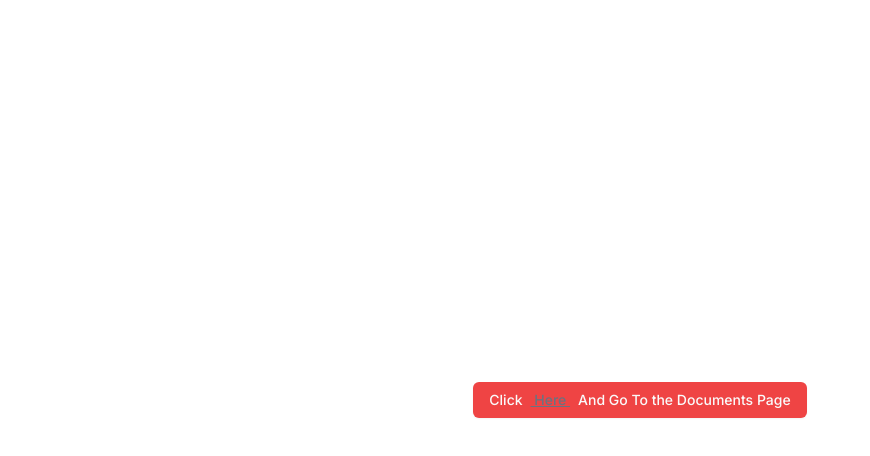
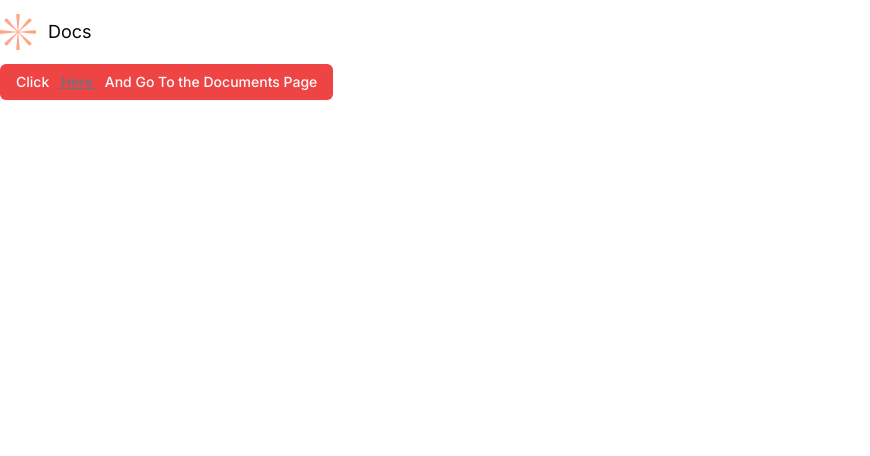
Before and after one commit to ASHUTOSH-KUMAR-RAO/Google-Docs, a Next.js app: page / in a window 1280 px wide. Shown: the top 456 px of the page, without its empty margins (0-870 px from the left). Built offline with nearby package versions, Linux system fonts and the light colour scheme.

Commit message:
Adding Home Page

```diff
--- /dev/null
+++ b/src/app/(home)/navbar.tsx
@@ -0,0 +1,15 @@
+import Link from "next/link";
+import Image from "next/image";
+
+export const Navbar = () => {
+  return (
+    <div className="flex items-center justify-between h-full w-full">
+      <div className="flex gap-3 items-center shrink-0 pr-6">
+        <Link href="/">
+          <Image src="/logo.svg" alt="logo" width={36} height={36} />
+        </Link>
+        <h3 className="text-lg">Docs</h3>
+      </div>
+    </div>
+  );
+};
--- a/src/app/page.tsx
+++ b/src/app/(home)/page.tsx
@@ -1,9 +1,15 @@
 import { Button } from "@/components/ui/button";
 import Link from "next/link";
+import { Navbar } from "./navbar";
 
 const Home = () => {
   return (
-    <div className="min-h-screen flex items-center justify-center">
+    <div className="min-h-screen flex flex-col">
+      <div className="fixed left-0 top-0 right-0 z-10 h-16 bg-white">
+        <Navbar/>
+      </div>
+      <div className="mt-16">
+
       <Button variant="destructive" >
         Click{" "}
         <Link href="/Documents/1244">
@@ -12,6 +18,7 @@
         And Go To the Documents Page
       </Button>
     </div>
+    </div>
   );
 };
 
```
